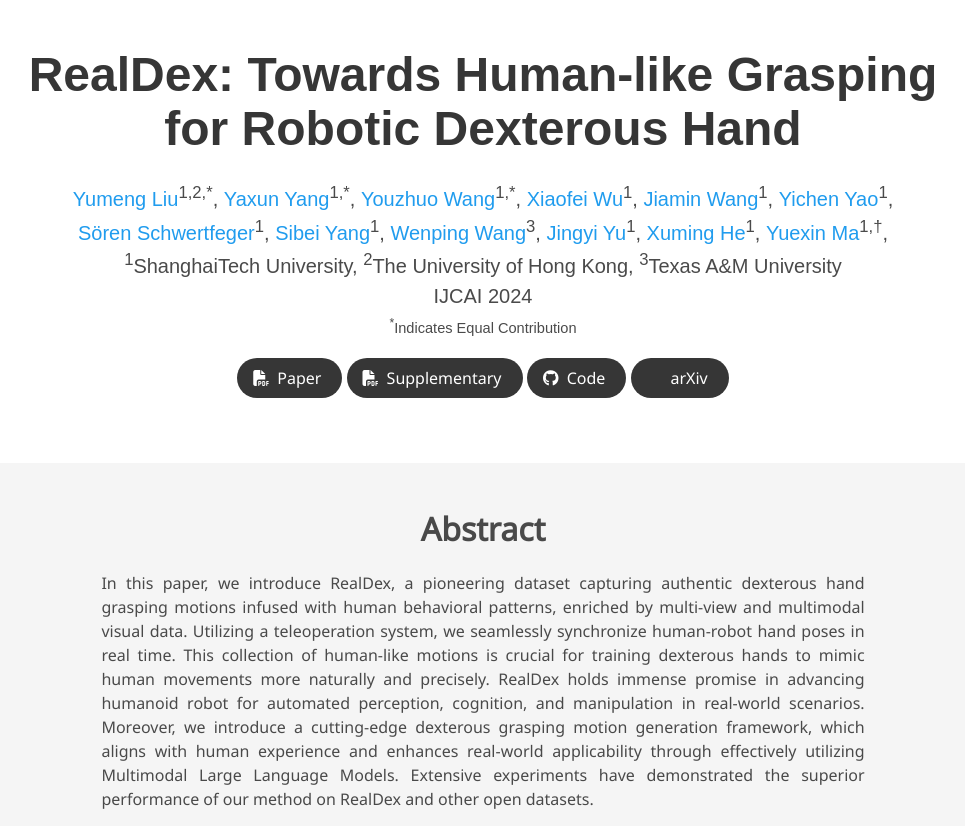
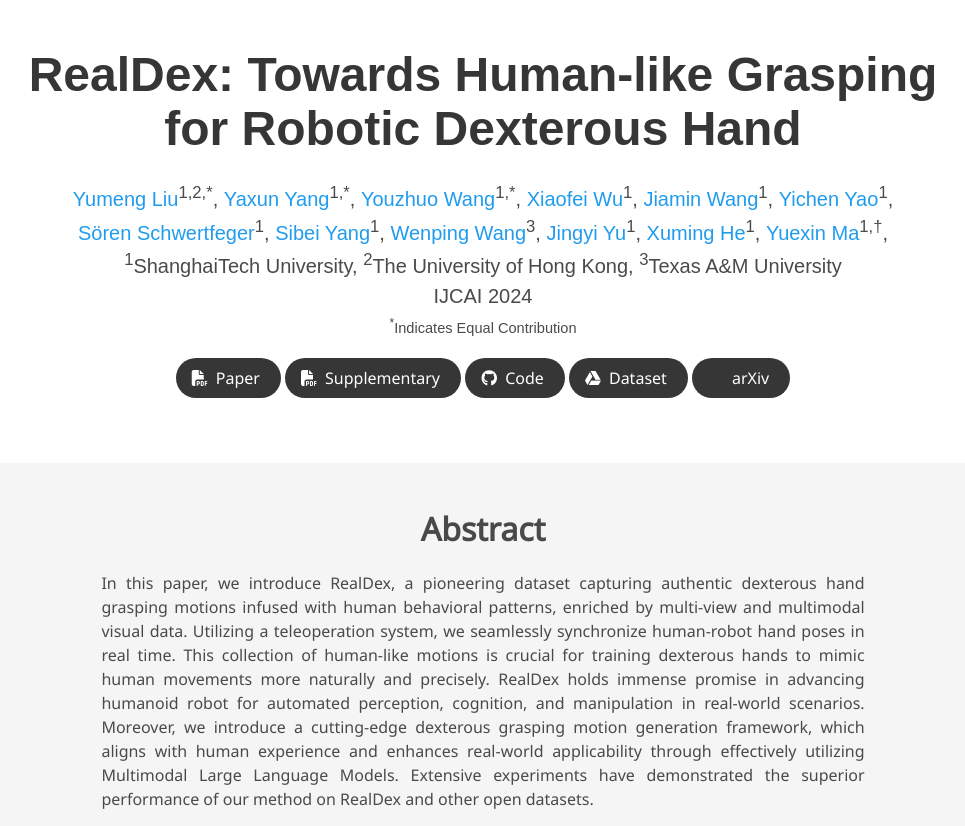
Before and after one commit to 4DVLab/RealDex_page, a plain HTML site: page index.html in a window 1280 px wide. Shown: the top 826 px of the page, without its empty margins (157-1122 px from the left). Drawn offline with nearby package versions, Linux system fonts and the light colour scheme; some icons are missing; a web font is replaced by a local one.

Commit message:
add dataset

```diff
--- a/index.html
+++ b/index.html
@@ -124,13 +124,23 @@
                   </a>
                 </span>
 
-                  <!-- Github link -->
+                <!-- Github link -->
                 <span class="link-block">
                   <a href="https://github.com/4DVLab/RealDex" target="_blank" class="external-link button is-normal is-rounded is-dark">
                     <span class="icon">
                       <i class="fab fa-github"></i>
                     </span>
                     <span>Code</span>
+                  </a>
+                </span>
+
+                <!-- Dataset link -->
+                <span class="link-block">
+                  <a href="https://drive.google.com/drive/folders/1d5OSVuvYr6-OMG_cuKeoFy6lNdezX8nc?usp=sharing" target="_blank" class="external-link button is-normal is-rounded is-dark">
+                    <span class="icon">
+                      <i class="fab fa-google-drive"></i>
+                    </span>
+                    <span>Dataset</span>
                   </a>
                 </span>
 
```
